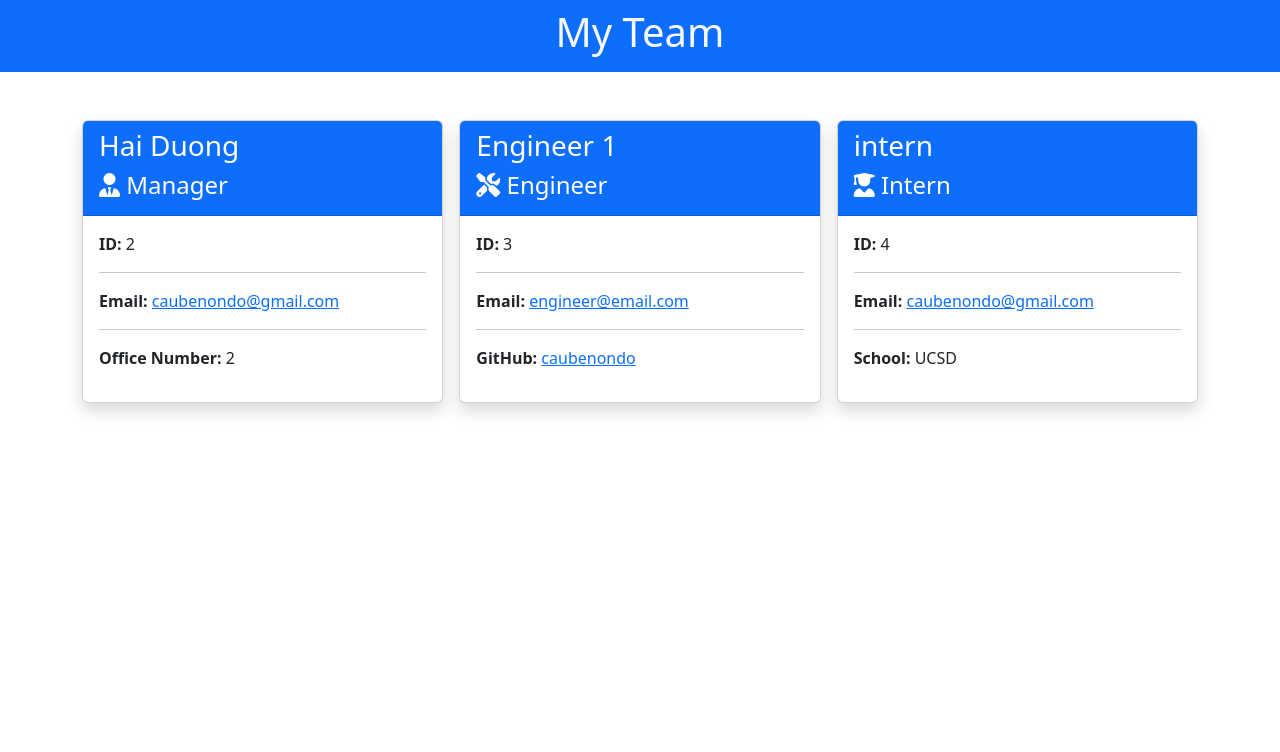
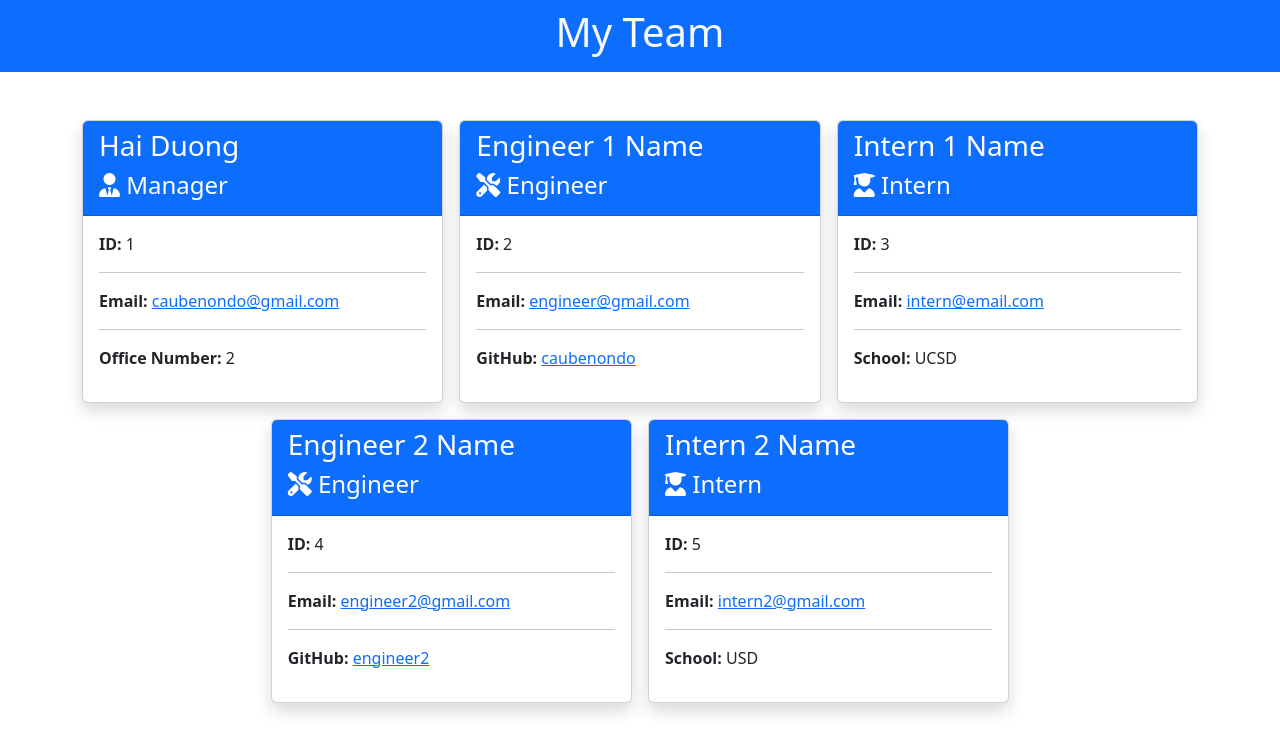
Before and after one commit to caubenondo/team-generator, a website: page dist/index.html in a window 1280 px wide. Drawn offline with nearby package versions, Linux system fonts and the light colour scheme.

Commit message:
reverse the HTML file with inputs that match the readme. It's easier for grader to follow and grading.

```diff
--- a/dist/index.html
+++ b/dist/index.html
@@ -1,4 +1,3 @@
-
 <!DOCTYPE html>
 <html lang="en">
 <head>
@@ -30,7 +29,7 @@
     <h4><i class="fa-solid fa-user-tie"></i> Manager</h4>
 </div>
 <div class="card-body">
-            <p><strong>ID:</strong> 2</p>
+    <p><strong>ID:</strong> 1</p>
     <hr>
     <p><strong>Email:</strong> <a href='mailto:caubenondo@gmail.com'>caubenondo@gmail.com</a></p>
     <hr><p><strong>Office Number: </strong>2</p>
@@ -43,13 +42,13 @@
 <div class='col-md-4 px-2'>
 <div class="card px-0 mb-3 shadow">
 <div class="card-header text-bg-primary">
-            <h3>Engineer 1</h3>
+    <h3>Engineer 1 Name</h3>
     <h4><i class="fa-solid fa-screwdriver-wrench"></i> Engineer</h4>
 </div>
 <div class="card-body">
-            <p><strong>ID:</strong> 3</p>
+    <p><strong>ID:</strong> 2</p>
     <hr>
-            <p><strong>Email:</strong> <a href='mailto:engineer@email.com'>engineer@email.com</a></p>
+    <p><strong>Email:</strong> <a href='mailto:engineer@gmail.com'>engineer@gmail.com</a></p>
 
 
     <hr><p><strong>GitHub:</strong> <a href="https://github.com/caubenondo">caubenondo</a></p>
@@ -60,15 +59,49 @@
 <div class='col-md-4 px-2'>
 <div class="card px-0 mb-3 shadow">
 <div class="card-header text-bg-primary">
-            <h3>intern</h3>
+    <h3>Intern 1 Name</h3>
     <h4><i class="fa-solid fa-user-graduate"></i> Intern</h4>
+</div>
+<div class="card-body">
+    <p><strong>ID:</strong> 3</p>
+    <hr>
+    <p><strong>Email:</strong> <a href='mailto:intern@email.com'>intern@email.com</a></p>
+
+    <hr><p><strong>School:</strong> UCSD</p>
+
+</div>
+</div>
+</div>
+
+<div class='col-md-4 px-2'>
+<div class="card px-0 mb-3 shadow">
+<div class="card-header text-bg-primary">
+    <h3>Engineer 2 Name</h3>
+    <h4><i class="fa-solid fa-screwdriver-wrench"></i> Engineer</h4>
 </div>
 <div class="card-body">
     <p><strong>ID:</strong> 4</p>
     <hr>
-            <p><strong>Email:</strong> <a href='mailto:caubenondo@gmail.com'>caubenondo@gmail.com</a></p>
+    <p><strong>Email:</strong> <a href='mailto:engineer2@gmail.com'>engineer2@gmail.com</a></p>
 
-            <hr><p><strong>School:</strong> UCSD</p>
+
+    <hr><p><strong>GitHub:</strong> <a href="https://github.com/engineer2">engineer2</a></p>
+</div>
+</div>
+</div>
+
+<div class='col-md-4 px-2'>
+<div class="card px-0 mb-3 shadow">
+<div class="card-header text-bg-primary">
+    <h3>Intern 2 Name</h3>
+    <h4><i class="fa-solid fa-user-graduate"></i> Intern</h4>
+</div>
+<div class="card-body">
+    <p><strong>ID:</strong> 5</p>
+    <hr>
+    <p><strong>Email:</strong> <a href='mailto:intern2@gmail.com'>intern2@gmail.com</a></p>
+
+    <hr><p><strong>School:</strong> USD</p>
 
 </div>
 </div>
```
Lines whose indentation alone changed are shown as unchanged.
